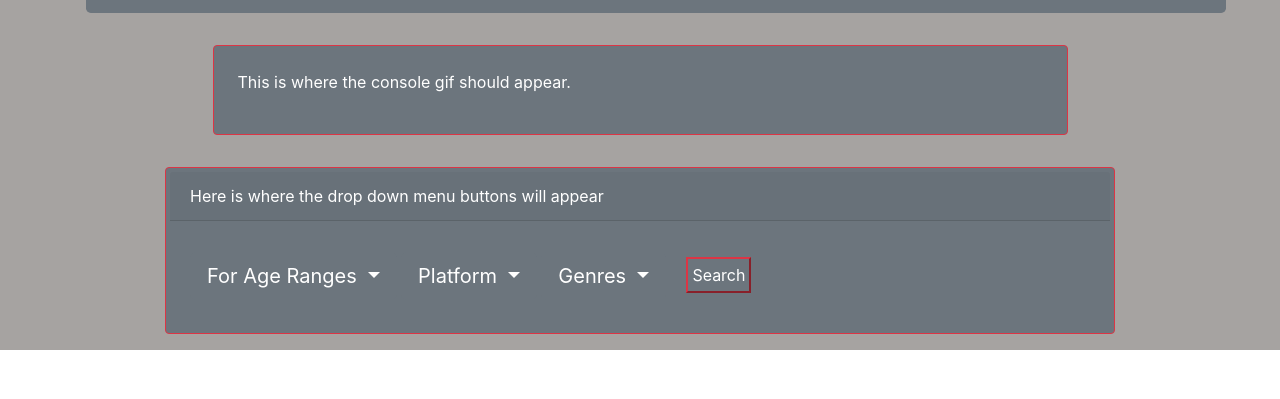
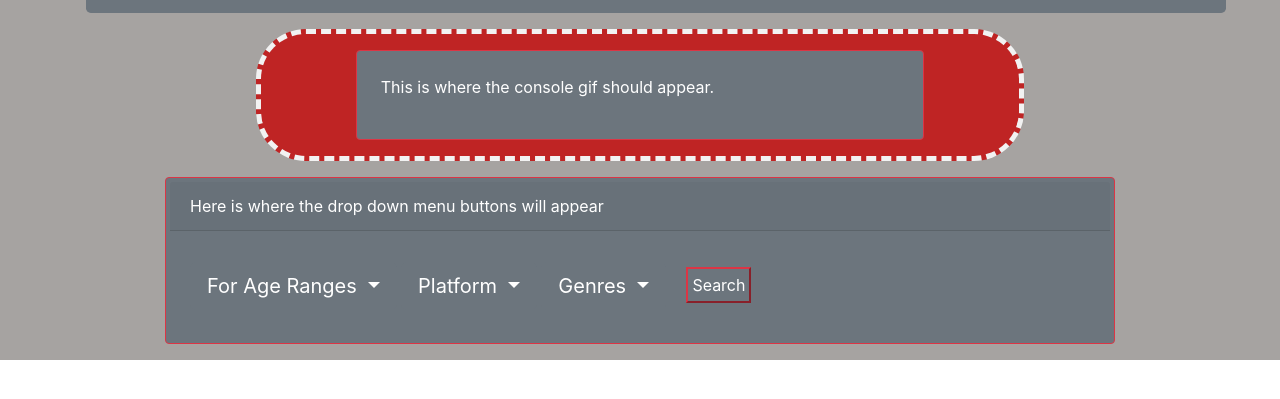
Before and after one commit to Cmoconnor0823/Games-For-All, a plain HTML site: page index.html in a window 1280 px wide. Shown: the part 141-540 px from the top of the page. Drawn offline with nearby package versions, Linux system fonts and the light colour scheme.

Commit message:
Added optional gif border

```diff
--- a/assets/css/bootstrap/bootstrap-4.3.1-dist/css/style.scss
+++ b/assets/css/bootstrap/bootstrap-4.3.1-dist/css/style.scss
@@ -35,6 +35,12 @@ body{
 #gif{
     z-index: 1;
     position: relative;
+    background-color: map-get($mycolors, secondary);
+    width: 60%;
+    border-style: dashed;
+    border-width: 5px;
+    border-color: #F2F2F2;
+    border-radius: 50px;
 }
 #menu{
     z-index: 1;
```
Also changed, not shown: assets/css/bootstrap/bootstrap-4.3.1-dist/css/style.css, 1 other file.
